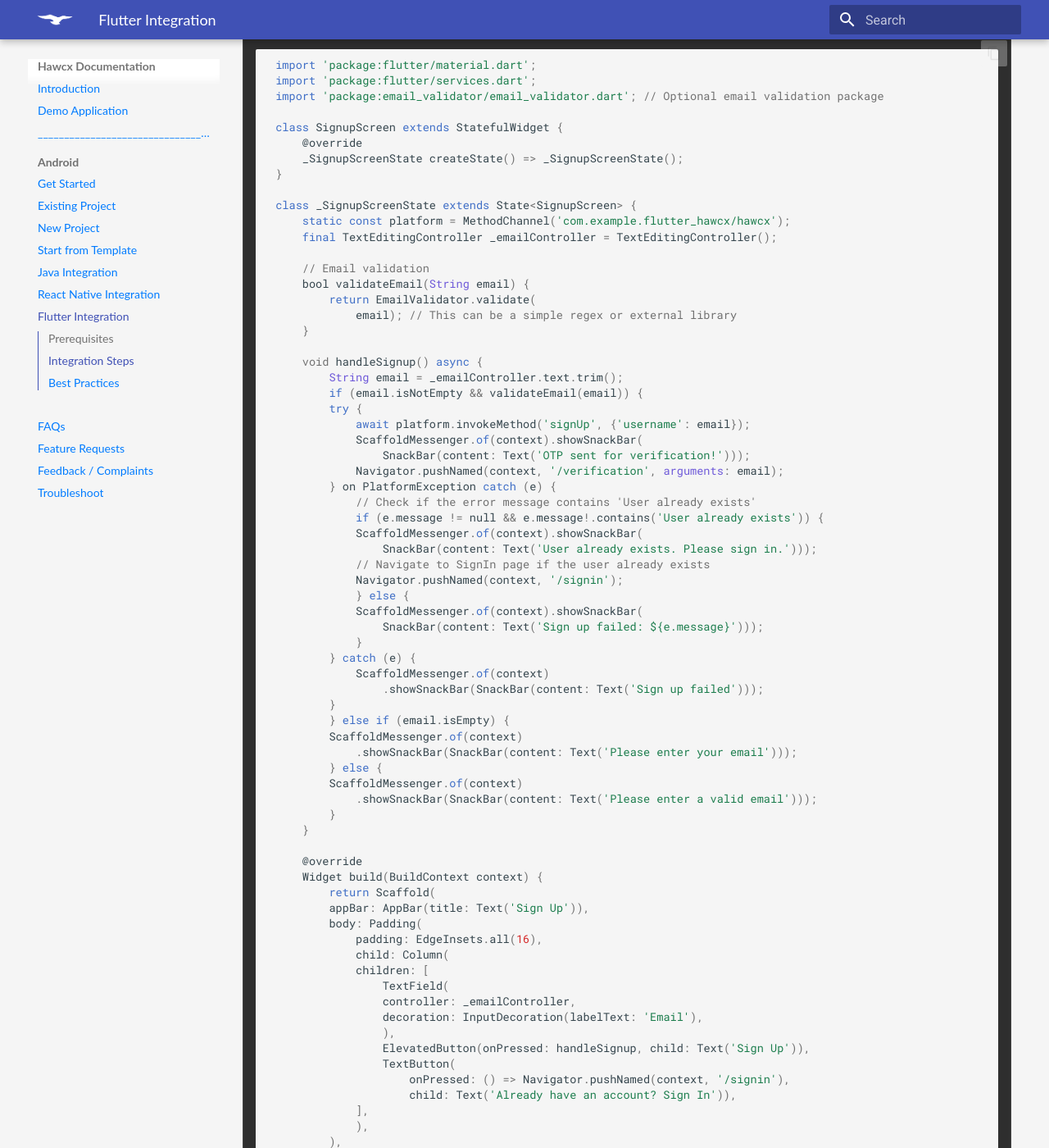
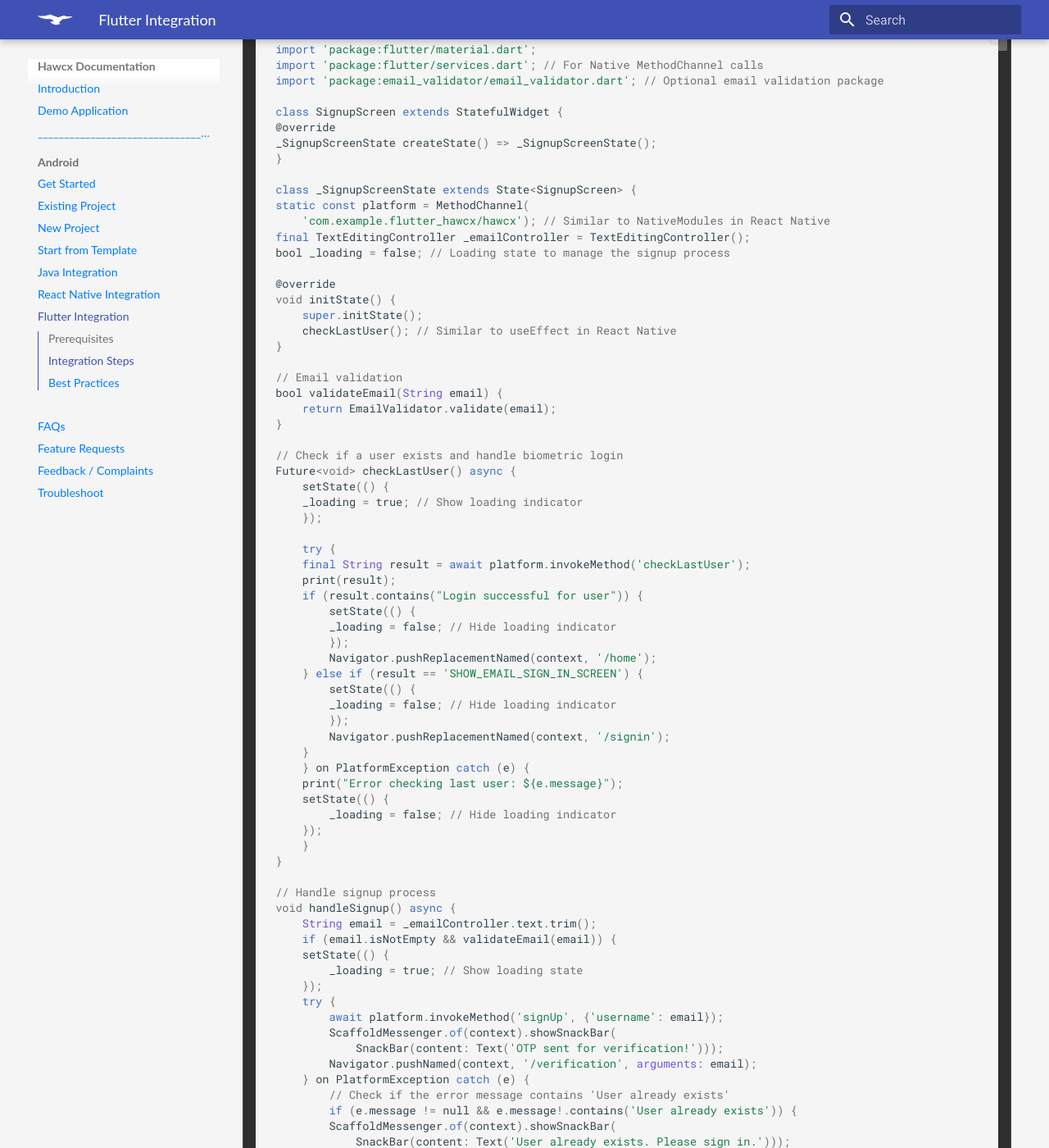
Before and after one commit to hawcx/sdk_docs, an MkDocs documentation site: the page built from docs/android/flutter-integration.md, in a window 1280 px wide and 1400 px high, scrolled down 9655 px. Shown: the whole window at 82% size. Built offline with MkDocs 1.6.1 and Material for MkDocs 9.7.7, drawn with Linux system fonts in a browser that asks for light colours; some of the changed text lies outside the part shown.

Commit message:
updated flutter bug

````diff
--- a/docs/android/flutter-integration.md
+++ b/docs/android/flutter-integration.md
@@ -500,78 +499,146 @@ This guide will walk you through the process of integrating Hawcx into your Flut
 
    ```javascript
     import 'package:flutter/material.dart';
-    import 'package:flutter/services.dart';
+    import 'package:flutter/services.dart'; // For Native MethodChannel calls
     import 'package:email_validator/email_validator.dart'; // Optional email validation package
 
     class SignupScreen extends StatefulWidget {
-        @override
-        _SignupScreenState createState() => _SignupScreenState();
+    @override
+    _SignupScreenState createState() => _SignupScreenState();
     }
 
     class _SignupScreenState extends State<SignupScreen> {
-        static const platform = MethodChannel('com.example.flutter_hawcx/hawcx');
-        final TextEditingController _emailController = TextEditingController();
+    static const platform = MethodChannel(
+        'com.example.flutter_hawcx/hawcx'); // Similar to NativeModules in React Native
+    final TextEditingController _emailController = TextEditingController();
+    bool _loading = false; // Loading state to manage the signup process
 
-        // Email validation
-        bool validateEmail(String email) {
-            return EmailValidator.validate(
-                email); // This can be a simple regex or external library
+    @override
+    void initState() {
+        super.initState();
+        checkLastUser(); // Similar to useEffect in React Native
+    }
+
+    // Email validation
+    bool validateEmail(String email) {
+        return EmailValidator.validate(email);
+    }
+
+    // Check if a user exists and handle biometric login
+    Future<void> checkLastUser() async {
+        setState(() {
+        _loading = true; // Show loading indicator
+        });
+
+        try {
+        final String result = await platform.invokeMethod('checkLastUser');
+        print(result);
+        if (result.contains("Login successful for user")) {
+            setState(() {
+            _loading = false; // Hide loading indicator
+            });
+            Navigator.pushReplacementNamed(context, '/home');
+        } else if (result == 'SHOW_EMAIL_SIGN_IN_SCREEN') {
+            setState(() {
+            _loading = false; // Hide loading indicator
+            });
+            Navigator.pushReplacementNamed(context, '/signin');
         }
+        } on PlatformException catch (e) {
+        print("Error checking last user: ${e.message}");
+        setState(() {
+            _loading = false; // Hide loading indicator
+        });
+        }
+    }
 
-        void handleSignup() async {
-            String email = _emailController.text.trim();
-            if (email.isNotEmpty && validateEmail(email)) {
-            try {
-                await platform.invokeMethod('signUp', {'username': email});
-                ScaffoldMessenger.of(context).showSnackBar(
-                    SnackBar(content: Text('OTP sent for verification!')));
-                Navigator.pushNamed(context, '/verification', arguments: email);
-            } on PlatformException catch (e) {
-                // Check if the error message contains 'User already exists'
-                if (e.message != null && e.message!.contains('User already exists')) {
-                ScaffoldMessenger.of(context).showSnackBar(
-                    SnackBar(content: Text('User already exists. Please sign in.')));
-                // Navigate to SignIn page if the user already exists
-                Navigator.pushNamed(context, '/signin');
-                } else {
-                ScaffoldMessenger.of(context).showSnackBar(
-                    SnackBar(content: Text('Sign up failed: ${e.message}')));
-                }
-            } catch (e) {
-                ScaffoldMessenger.of(context)
-                    .showSnackBar(SnackBar(content: Text('Sign up failed')));
+    // Handle signup process
+    void handleSignup() async {
+        String email = _emailController.text.trim();
+        if (email.isNotEmpty && validateEmail(email)) {
+        setState(() {
+            _loading = true; // Show loading state
+        });
+        try {
+            await platform.invokeMethod('signUp', {'username': email});
+            ScaffoldMessenger.of(context).showSnackBar(
+                SnackBar(content: Text('OTP sent for verification!')));
+            Navigator.pushNamed(context, '/verification', arguments: email);
+        } on PlatformException catch (e) {
+            // Check if the error message contains 'User already exists'
+            if (e.message != null && e.message!.contains('User already exists')) {
+            ScaffoldMessenger.of(context).showSnackBar(
+                SnackBar(content: Text('User already exists. Please sign in.')));
+            Navigator.pushNamed(context, '/signin');
+            } else {
+            ScaffoldMessenger.of(context).showSnackBar(
+                SnackBar(content: Text('Sign up failed: ${e.message}')));
             }
-            } else if (email.isEmpty) {
+        } catch (e) {
             ScaffoldMessenger.of(context)
-                .showSnackBar(SnackBar(content: Text('Please enter your email')));
-            } else {
-            ScaffoldMessenger.of(context)
-                .showSnackBar(SnackBar(content: Text('Please enter a valid email')));
-            }
+                .showSnackBar(SnackBar(content: Text('Sign up failed')));
+        } finally {
+            setState(() {
+            _loading = false; // Hide loading state
+            });
         }
+        } else if (email.isEmpty) {
+        ScaffoldMessenger.of(context)
+            .showSnackBar(SnackBar(content: Text('Please enter your email')));
+        } else {
+        ScaffoldMessenger.of(context)
+            .showSnackBar(SnackBar(content: Text('Please enter a valid email')));
+        }
+    }
 
-        @override
-        Widget build(BuildContext context) {
-            return Scaffold(
-            appBar: AppBar(title: Text('Sign Up')),
-            body: Padding(
+    @override
+    Widget build(BuildContext context) {
+        return Scaffold(
+        appBar: AppBar(title: Text('Sign Up')),
+        body: Stack(
+            children: [
+            Padding(
                 padding: EdgeInsets.all(16),
                 child: Column(
+                mainAxisAlignment: MainAxisAlignment.center,
                 children: [
+                    Text(
+                    'Enter your Email to Sign Up:',
+                    style: TextStyle(fontSize: 18),
+                    ),
+                    SizedBox(height: 12),
                     TextField(
                     controller: _emailController,
-                    decoration: InputDecoration(labelText: 'Email'),
+                    decoration: InputDecoration(
+                        labelText: 'Email',
+                        border: OutlineInputBorder(),
                     ),
-                    ElevatedButton(onPressed: handleSignup, child: Text('Sign Up')),
+                    keyboardType: TextInputType.emailAddress,
+                    ),
+                    SizedBox(height: 12),
+                    ElevatedButton(
+                    onPressed: _loading ? null : handleSignup,
+                    child: Text(_loading ? 'Signing Up...' : 'Sign Up'),
+                    ),
+                    SizedBox(height: 12),
                     TextButton(
-                        onPressed: () => Navigator.pushNamed(context, '/signin'),
-                        child: Text('Already have an account? Sign In')),
+                    onPressed: () => Navigator.pushNamed(context, '/signin'),
+                    child: Text('Already have an account? Sign In'),
+                    ),
                 ],
                 ),
             ),
-            );
-        }
+            // Show a circular progress indicator when _loading is true
+            if (_loading)
+                Center(
+                child: CircularProgressIndicator(),
+                ),
+            ],
+        ),
+        );
     }
+    }
+
    ```
 
 ## Best Practices
````
Also changed, not shown: other parts of docs/android/flutter-integration.md (+0 -1 lines).
